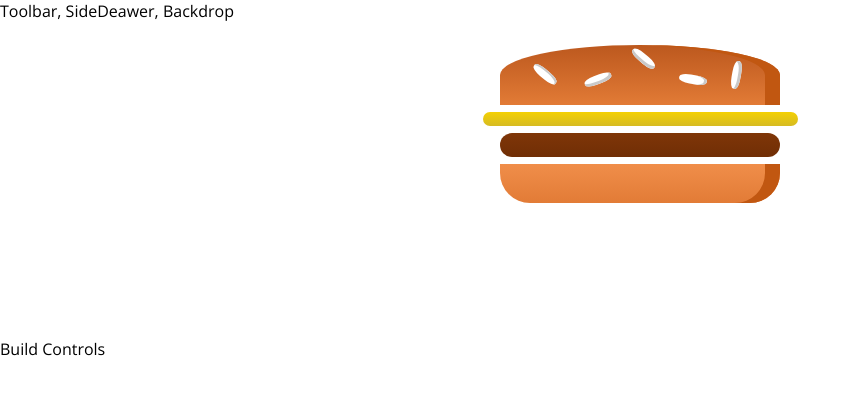
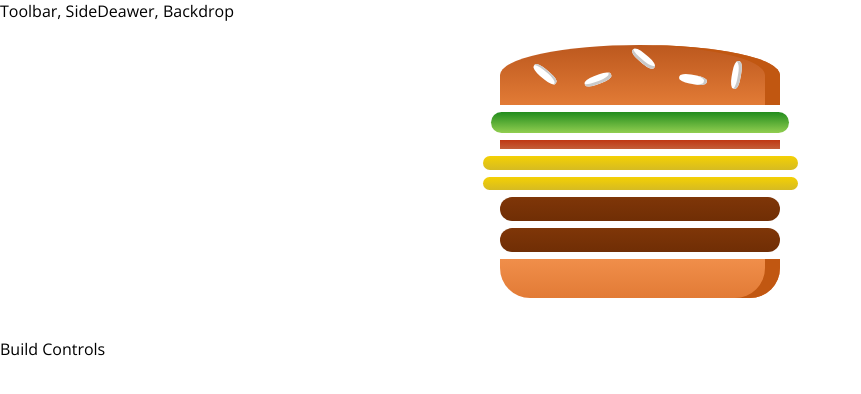
Before and after one commit to scotpfleghaar/Simple-Burger-Builder, a React app in the folder simple-burger-builder/: page / in a window 1280 px wide. Shown: the top 394 px of the page, without its empty margins (0-861 px from the left). Built offline with nearby package versions, Linux system fonts and the light colour scheme.

Commit message:
Outputting dynamic ingredients

```diff
--- a/simple-burger-builder/src/components/Burger/Burger.js
+++ b/simple-burger-builder/src/components/Burger/Burger.js
@@ -4,11 +4,17 @@
 
 
 const burger = (props) => {
+    const transformedIngredients = Object.keys(props.ingredients)
+        .map(x => {
+            return [...Array(props.ingredients[x])].map(((__, i) => {
+                return <BurgerIngredient key={x + i} type={x}/>
+            }));
+        });
+
     return (
         <div className={classes.Burger}>
             <BurgerIngredient type="bread-top"/>
-            <BurgerIngredient type="cheese"/>
-            <BurgerIngredient type="meat"/>
+            { transformedIngredients }
             <BurgerIngredient type="bread-bottom"/>
         </div>
     );
--- a/simple-burger-builder/src/containers/BurgerBuilder/BurgerBuilder.js
+++ b/simple-burger-builder/src/containers/BurgerBuilder/BurgerBuilder.js
@@ -3,10 +3,24 @@
 import Burger from '../../components/Burger/Burger'
 
 class BurgerBuilder extends Component {
+    // constructor(props){
+    //     super(props)
+    //     this.state = {
+
+    //     }
+    // }
+    state = {
+        ingredients: {
+            salad: 1,
+            bacon: 1,
+            cheese: 2,
+            meat: 2,
+        }
+    }
     render () {
         return (
             <Aux>
-                <Burger/>
+                <Burger ingredients={this.state.ingredients}/>
                 <div>
                     Build Controls
                 </div>
```
